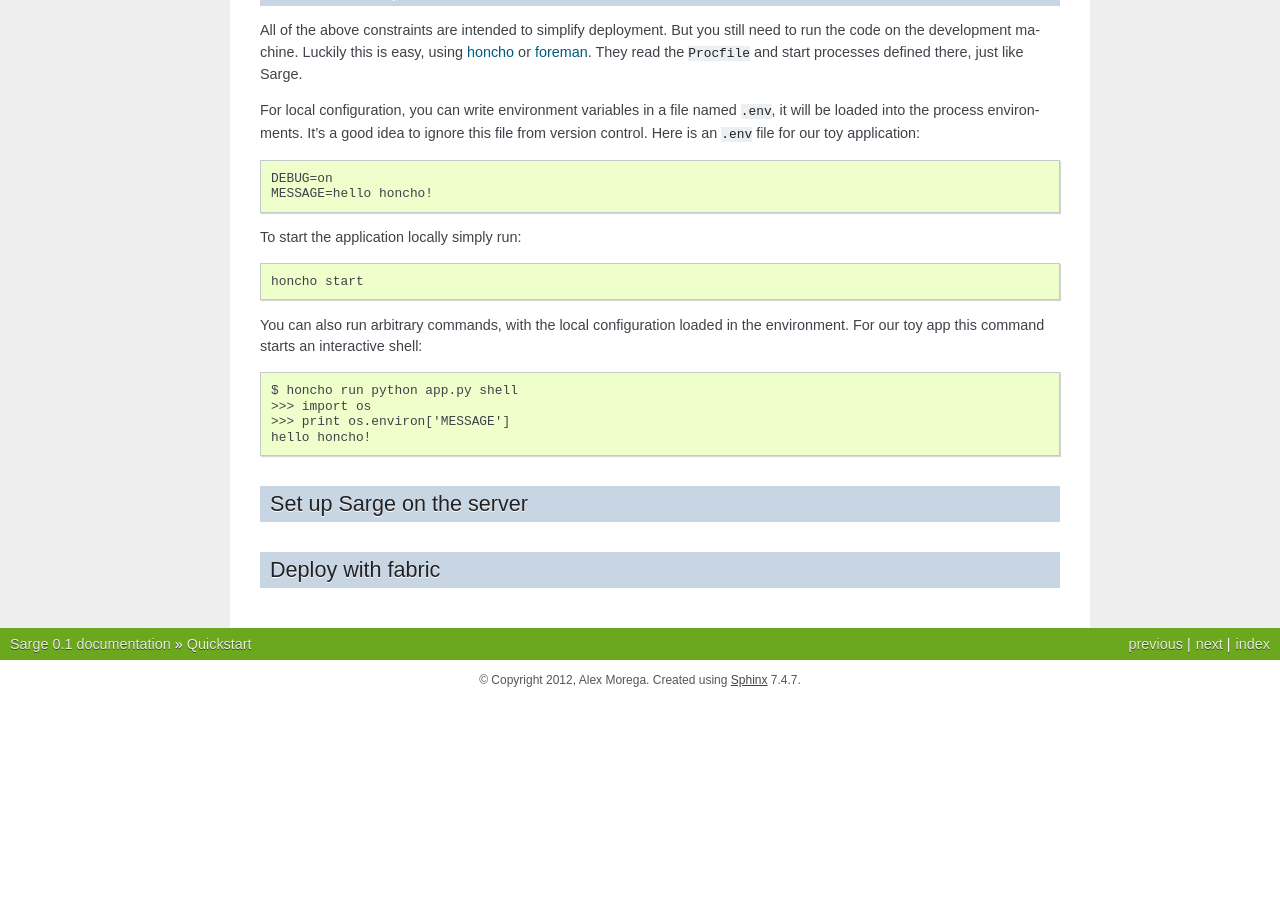
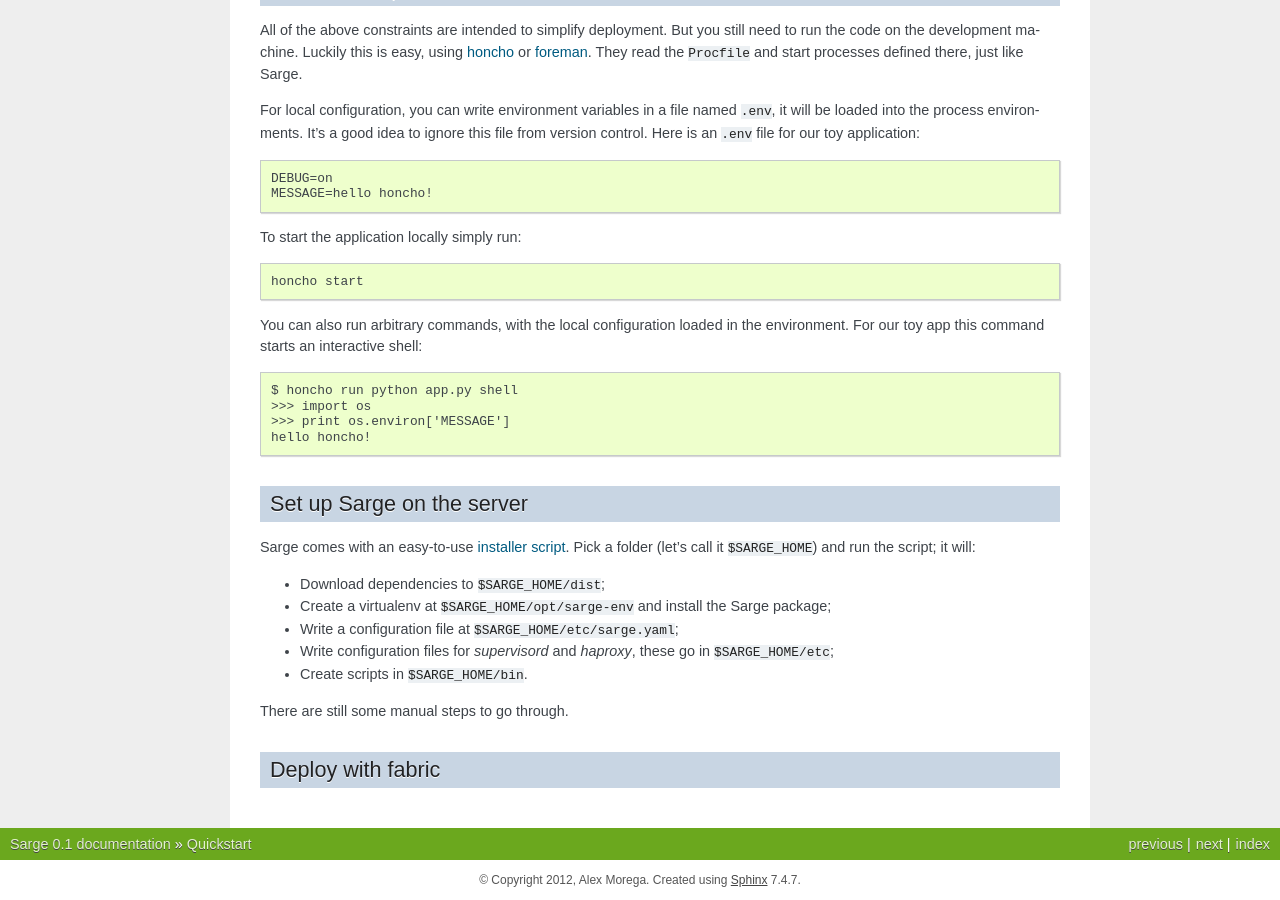
Before and after one commit to mgax/airship, a Sphinx documentation site: the page built from docs/quickstart.rst, in a window 1280 px wide and 900 px high, scrolled down 1277 px. Built offline with Sphinx 7.4.7, drawn with Linux system fonts in a browser that asks for light colours; before the commit the page ends 1977 px from its top, so only the background shows below that.

Commit message:
describe work of installer script

```diff
--- a/docs/quickstart.rst
+++ b/docs/quickstart.rst
@@ -124,6 +124,20 @@ shell::
 
 Set up Sarge on the server
 --------------------------
+Sarge comes with an easy-to-use `installer script`_. Pick a folder
+(let's call it ``$SARGE_HOME``) and run the script; it will:
+
+.. _installer script: https://github.com/mgax/sarge/blob/master/install_sarge.py
+
+* Download dependencies to ``$SARGE_HOME/dist``;
+* Create a virtualenv at ``$SARGE_HOME/opt/sarge-env`` and install the
+  Sarge package;
+* Write a configuration file at ``$SARGE_HOME/etc/sarge.yaml``;
+* Write configuration files for `supervisord` and `haproxy`, these go in
+  ``$SARGE_HOME/etc``;
+* Create scripts in ``$SARGE_HOME/bin``.
+
+There are still some manual steps to go through.
 
 
 Deploy with fabric
```
